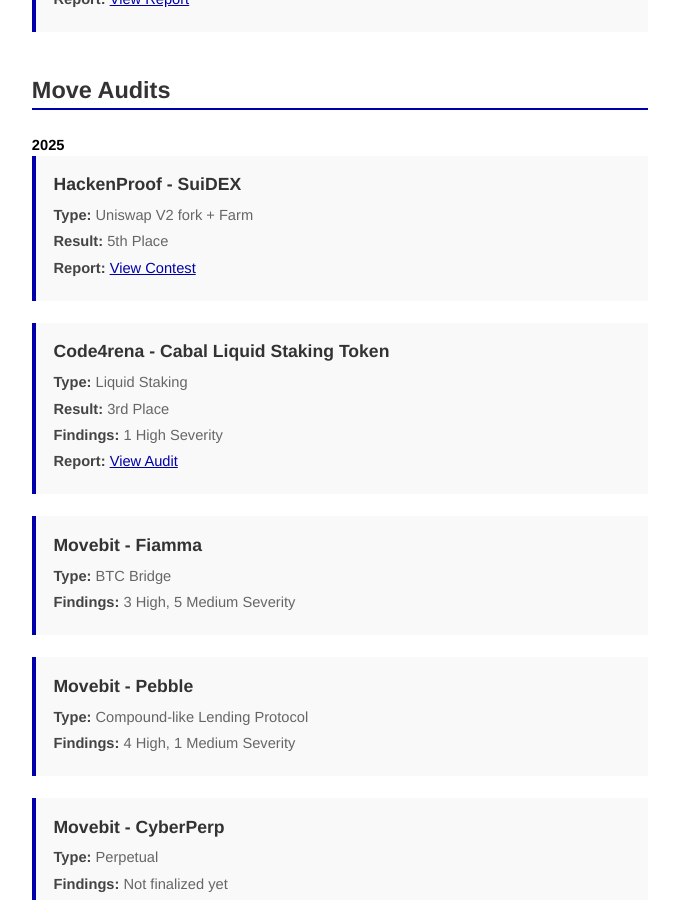
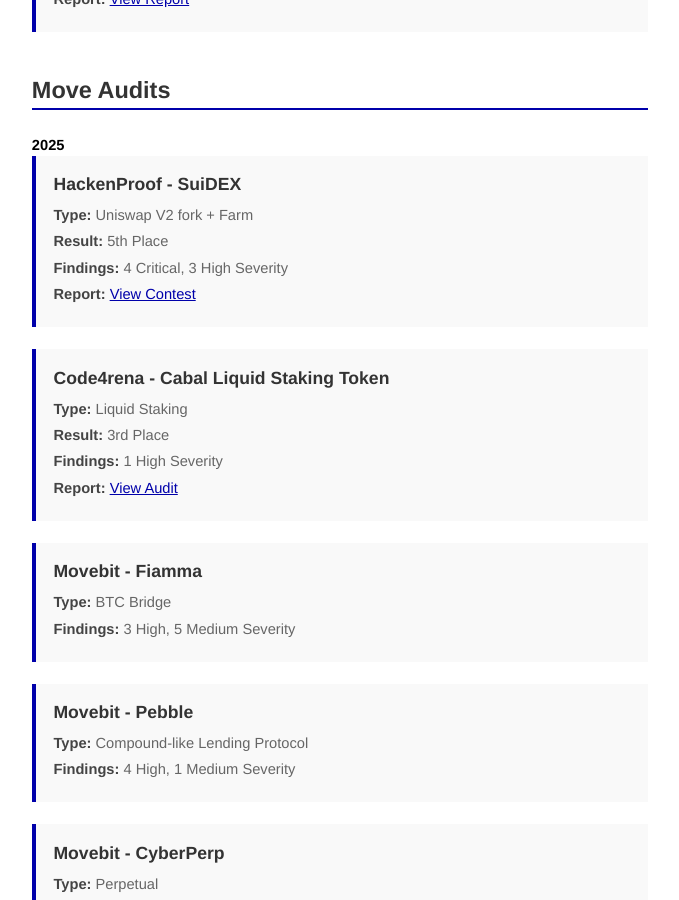
Before and after one commit to ret2basic/ret2basic.github.io, a Jekyll site: the page built from audits.html, in a window 1280 px wide and 900 px high, scrolled down 2735 px. Shown: the whole window, without its empty margins (300-979 px from the left). Built offline with Jekyll 4.4.1, drawn with Linux system fonts in a browser that asks for light colours.

Commit message:
Add back findings for HackenProof - SuiDEX entry
- Restore 4 Critical, 3 High Severity findings alongside 5th place result
- Both result and findings should coexist in audit entries

🤖 Generated with [Claude Code](https://claude.ai/code)

Co-Authored-By: Claude <noreply@anthropic.com>

```diff
--- a/audits.html
+++ b/audits.html
@@ -164,6 +164,7 @@ title: Web3 Audit Portfolio - ret2basic.eth
       <div class="audit-details">
         <p><strong>Type:</strong> Uniswap V2 fork + Farm</p>
         <p><strong>Result:</strong> 5th Place</p>
+        <p><strong>Findings:</strong> 4 Critical, 3 High Severity</p>
         <p><strong>Report:</strong> <a href="https://hackenproof.com/audit-programs/suidex-audit-contest" target="_blank">View Contest</a></p>
       </div>
     </div>
```
